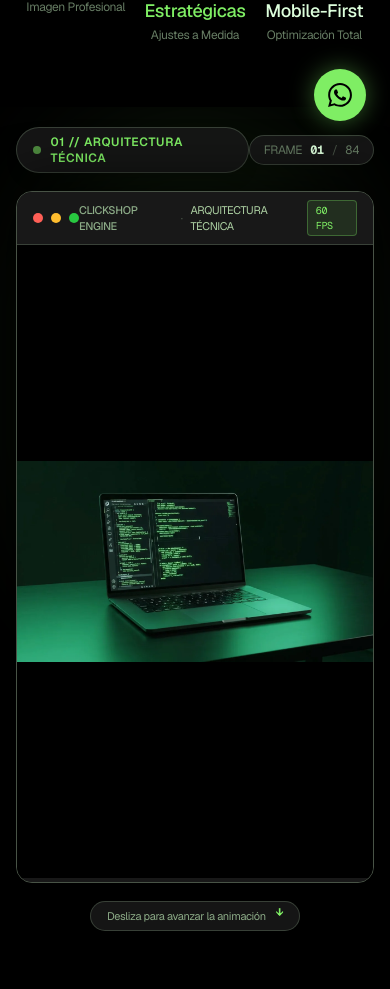
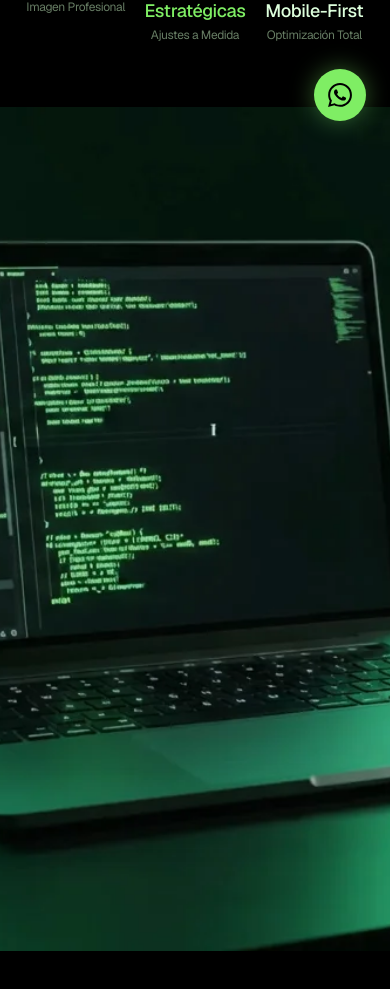
Before and after one commit to juansetv5-boop/MI-PAGINA-WEB, a Next.js app: page / in a window 390 px wide. Shown: the part 699-1688 px from the top of the page. Built offline with nearby package versions, Linux system fonts and the light colour scheme.

Commit message:
feat: edge-to-edge scrollytelling con escalado cover centrado 100dvh para mobile

```diff
--- a/src/components/ScrollytellingHero.tsx
+++ b/src/components/ScrollytellingHero.tsx
@@ -14,21 +14,15 @@ const getFase1Src = (i: number) => `/frames/fase1/${String(i).padStart(2, '0')}.
 const getFase2Src = (i: number) => `/frames/fase2/${String(i).padStart(3, '0')}.webp`;
 const getFase3Src = (i: number) => `/frames/fase3/${String(i).padStart(2, '0')}.webp`;
 
-// ─── Subcomponent: PhaseCanvasBlock (Scroll Pinning Canvas) ───────────────────
+// ─── Subcomponent: PhaseCanvasBlock (Edge-to-Edge 100dvh Cover Pinning) ───────
 interface PhaseCanvasBlockProps {
   id: string;
-  phaseNumber: string;
-  phaseTitle: string;
-  phaseSubtitle: string;
   frameCount: number;
   getFrameSrc: (index: number) => string;
 }
 
 function PhaseCanvasBlock({
   id,
-  phaseNumber,
-  phaseTitle,
-  phaseSubtitle,
   frameCount,
   getFrameSrc,
 }: PhaseCanvasBlockProps) {
@@ -42,10 +36,8 @@ function PhaseCanvasBlock({
   const [isNearViewport, setIsNearViewport] = useState(false);
   const [loadedCount, setLoadedCount] = useState(0);
   const [isPreloaded, setIsPreloaded] = useState(false);
-  const [displayFrame, setDisplayFrame] = useState(1);
-  const [scrollPercent, setScrollPercent] = useState(0);
 
-  // 1. Proximity / Intersection Observer for progressive memory loading
+  // 1. Proximity / Intersection Observer for progressive memory management
   useEffect(() => {
     const el = containerRef.current;
     if (!el) return;
@@ -61,11 +53,11 @@ function PhaseCanvasBlock({
     return () => observer.disconnect();
   }, []);
 
-  // 2. Draw canvas frame
+  // 2. Draw canvas frame with centered object-fit: cover
   const drawFrame = useCallback((frameIdx: number) => {
     const canvas = canvasRef.current;
     if (!canvas) return;
-    const ctx = canvas.getContext('2d');
+    const ctx = canvas.getContext('2d', { alpha: false });
     if (!ctx) return;
     const img = imagesRef.current[frameIdx - 1];
     if (!img || !img.complete || img.naturalWidth === 0) return;
@@ -80,17 +72,13 @@ function PhaseCanvasBlock({
       canvas.height = h;
     }
 
-    ctx.clearRect(0, 0, w, h);
-    const ir = img.naturalWidth / img.naturalHeight;
-    const cr = w / h;
-    let dw = w, dh = h, ox = 0, oy = 0;
-    if (cr > ir) {
-      dw = h * ir;
-      ox = (w - dw) / 2;
-    } else {
-      dh = w / ir;
-      oy = (h - dh) / 2;
-    }
+    // Pure object-fit: cover centered calculation
+    const scale = Math.max(w / img.naturalWidth, h / img.naturalHeight);
+    const dw = Math.round(img.naturalWidth * scale);
+    const dh = Math.round(img.naturalHeight * scale);
+    const ox = Math.round((w - dw) / 2);
+    const oy = Math.round((h - dh) / 2);
+
     ctx.drawImage(img, ox, oy, dw, dh);
   }, []);
 
@@ -151,7 +139,6 @@ function PhaseCanvasBlock({
         if (scrollable <= 0) return;
         const currentScroll = -rect.top;
         const p = Math.max(0, Math.min(1, currentScroll / scrollable));
-        setScrollPercent(Math.round(p * 100));
         const frame = Math.max(1, Math.min(frameCount, Math.round(1 + p * (frameCount - 1))));
         targetFrameRef.current = frame;
       });
@@ -185,7 +172,6 @@ function PhaseCanvasBlock({
       if (f !== renderedFrameRef.current) {
         renderedFrameRef.current = f;
         drawFrame(f);
-        setDisplayFrame(f);
       }
       rafId = requestAnimationFrame(renderLoop);
     };
@@ -206,103 +192,30 @@ function PhaseCanvasBlock({
   }, [drawFrame]);
 
   return (
-    <div id={id} ref={containerRef} className="relative h-[200vh] w-full bg-[#000000]">
-      {/* Sticky Pinning Container: 100vh during scroll consumption */}
-      <div className="sticky top-0 h-screen w-full flex flex-col items-center justify-between overflow-hidden bg-[#000000] p-4 md:px-8 md:py-6 select-none">
-
-        {/* Ambient Glow */}
-        <div className="absolute w-[80vw] max-w-5xl h-[60vh] rounded-full bg-[#7fee64]/10 blur-3xl pointer-events-none -z-0" />
-
-        {/* Top HUD Header */}
-        <div className="w-full max-w-6xl mx-auto flex items-center justify-between z-10 pt-1 shrink-0">
-          <div className="flex items-center gap-2.5 px-4 py-1.5 rounded-full border border-[#485346]/70 bg-[#181818]/90 text-xs font-sans backdrop-blur-md shadow-lg">
-            <span className="w-2 h-2 rounded-full bg-[#7fee64] animate-pulse" />
-            <span className="font-semibold text-[#7fee64] tracking-wider uppercase">
-              {phaseNumber} // {phaseTitle}
-            </span>
-            <span className="hidden sm:inline text-[#485346]">|</span>
-            <span className="hidden sm:inline text-[#8cab87]">{phaseSubtitle}</span>
-          </div>
-
-          <div className="flex items-center gap-2 text-xs font-sans text-[#8cab87] bg-[#181818]/90 border border-[#485346]/70 px-3.5 py-1.5 rounded-full backdrop-blur-md">
-            <span className="text-[#677d64]">FRAME</span>
-            <span className="text-[#ddffdc] font-mono font-bold">
-              {String(displayFrame).padStart(2, '0')}
-            </span>
-            <span className="text-[#485346]">/</span>
-            <span className="text-[#677d64] font-mono">{frameCount}</span>
-          </div>
-        </div>
-
-        {/* Center Canvas Monitor Frame */}
-        <div className="relative w-full flex-1 flex items-center justify-center min-h-0 my-auto z-10 py-2">
-          <div className="relative w-full max-w-5xl h-full max-h-[82vh] aspect-[16/9] rounded-2xl overflow-hidden border border-[#485346] bg-[#121212] shadow-[0_0_60px_rgba(0,0,0,0.9)] flex flex-col">
-            {/* Window Chrome */}
-            <div className="flex items-center justify-between px-4 py-2 bg-[#181818] border-b border-[#485346]/70 shrink-0">
-              <div className="flex items-center gap-2">
-                <div className="w-2.5 h-2.5 rounded-full bg-[#ff5f56]" />
-                <div className="w-2.5 h-2.5 rounded-full bg-[#febc2e]" />
-                <div className="w-2.5 h-2.5 rounded-full bg-[#28c840]" />
-              </div>
-              <div className="text-[11px] font-sans text-[#677d64] flex items-center gap-2">
-                <span className="font-medium text-[#8cab87]">CLICKSHOP ENGINE</span>
-                <span className="text-[#485346]">·</span>
-                <span className="uppercase text-[#aed2a4]">{phaseTitle}</span>
-              </div>
-              <div className="text-[10px] font-mono text-[#7fee64] bg-[#7fee64]/10 border border-[#7fee64]/30 px-2 py-0.5 rounded">
-                60 FPS
-              </div>
-            </div>
-
-            {/* Canvas Viewport */}
-            <div className="relative w-full flex-1 bg-black overflow-hidden flex items-center justify-center">
+    <div id={id} ref={containerRef} className="relative h-[200vh] w-full bg-[#000000] overflow-x-hidden">
+      {/* Sticky Pinning Container: 100dvh edge-to-edge pure cinematic screen */}
+      <div className="sticky top-0 left-0 w-full h-[100dvh] overflow-hidden bg-[#000000] select-none">
         <canvas
           ref={canvasRef}
-                className="w-full h-full object-contain block"
+          className="absolute inset-0 w-full h-full block"
         />
 
-              {/* Preloader */}
+        {/* Minimal preloader bar if not preloaded yet */}
         {!isPreloaded && (
-                <div className="absolute inset-0 flex items-center justify-center bg-black/85 backdrop-blur-sm z-20">
-                  <div className="flex flex-col items-center gap-3">
-                    <div className="text-xs font-sans text-[#8cab87] tracking-widest uppercase">
-                      CARGANDO SECUENCIA {phaseNumber}
-                    </div>
-                    <div className="w-48 h-1.5 rounded-full bg-[#212525] overflow-hidden">
+          <div className="absolute inset-0 flex items-center justify-center bg-black/80 backdrop-blur-sm z-20">
+            <div className="flex flex-col items-center gap-2">
+              <div className="w-36 h-1 rounded-full bg-[#212525] overflow-hidden">
                 <div
-                        className="h-full bg-[#7fee64] transition-all duration-300 shadow-[0_0_10px_#7fee64]"
+                  className="h-full bg-[#7fee64] transition-all duration-200"
                   style={{ width: `${Math.round((loadedCount / frameCount) * 100)}%` }}
                 />
               </div>
-                    <span className="text-[10px] font-sans text-[#677d64]">
-                      {Math.round((loadedCount / frameCount) * 100)}%
+              <span className="text-[10px] font-sans text-[#677d64] tracking-widest uppercase">
+                Cargando {Math.round((loadedCount / frameCount) * 100)}%
               </span>
             </div>
           </div>
         )}
-            </div>
-
-            {/* Progress Bar Line at Bottom of Monitor */}
-            <div className="w-full h-1 bg-[#181818] shrink-0">
-              <div
-                className="h-full bg-[#7fee64] transition-all duration-150 shadow-[0_0_8px_#7fee64]"
-                style={{ width: `${scrollPercent}%` }}
-              />
-            </div>
-          </div>
-        </div>
-
-        {/* Bottom Scroll Cue */}
-        <div className="w-full max-w-6xl mx-auto flex items-center justify-center z-10 pb-1 shrink-0">
-          <div className="flex items-center gap-2 text-[11px] md:text-xs font-sans text-[#8cab87] bg-[#181818]/90 border border-[#485346]/70 px-4 py-1.5 rounded-full backdrop-blur-md shadow-md">
-            <span>
-              {scrollPercent >= 98
-                ? '✓ Secuencia completada — Desliza para ver la propuesta técnica'
-                : 'Desliza para avanzar la animación'}
-            </span>
-            <span className="text-[#7fee64] font-bold animate-bounce ml-0.5">↓</span>
-          </div>
-        </div>
       </div>
     </div>
   );
@@ -431,13 +344,10 @@ function PhaseInfoBlock({
 // ─── Main Component: Alternating Full-Screen Scrollytelling Architecture ─────
 export default function ScrollytellingHero() {
   return (
-    <div id="process" className="w-full flex flex-col bg-[#000000]">
+    <div id="process" className="w-full flex flex-col bg-[#000000] overflow-x-hidden">
       {/* ── BLOQUE 1: Canvas Animación Fase 1 (Código & Arquitectura) ── */}
       <PhaseCanvasBlock
         id="fase1-canvas"
-        phaseNumber="01"
-        phaseTitle="Arquitectura Técnica"
-        phaseSubtitle="Compilación limpia en Next.js & TypeScript"
         frameCount={FASE1_FRAMES}
         getFrameSrc={getFase1Src}
       />
@@ -482,9 +392,6 @@ export default function ScrollytellingHero() {
       {/* ── BLOQUE 3: Canvas Animación Fase 2 (UX/UI & Navegación) ── */}
       <PhaseCanvasBlock
         id="fase2-canvas"
-        phaseNumber="02"
-        phaseTitle="Posicionamiento UX/UI"
-        phaseSubtitle="Arquitectura de navegación y diseño responsivo"
         frameCount={FASE2_FRAMES}
         getFrameSrc={getFase2Src}
       />
@@ -529,9 +436,6 @@ export default function ScrollytellingHero() {
       {/* ── BLOQUE 5: Canvas Animación Fase 3 (Conversión & Ventas) ── */}
       <PhaseCanvasBlock
         id="fase3-canvas"
-        phaseNumber="03"
-        phaseTitle="Alta Conversión en Vivo"
-        phaseSubtitle="Optimización final para captación y ventas automáticas"
         frameCount={FASE3_FRAMES}
         getFrameSrc={getFase3Src}
       />
```
Also changed, not shown: 1 other file (tests, documents, lock files or other folders). Lines whose indentation alone changed are shown as unchanged.
